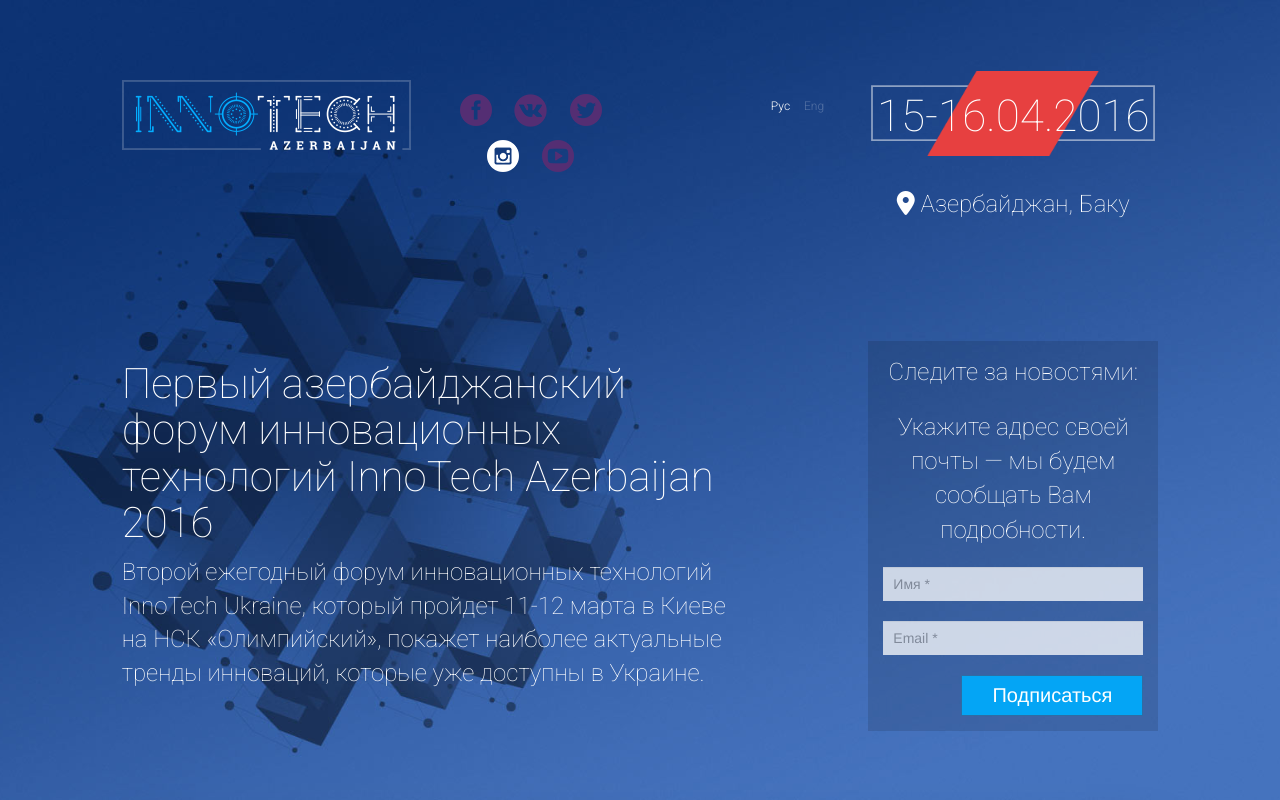
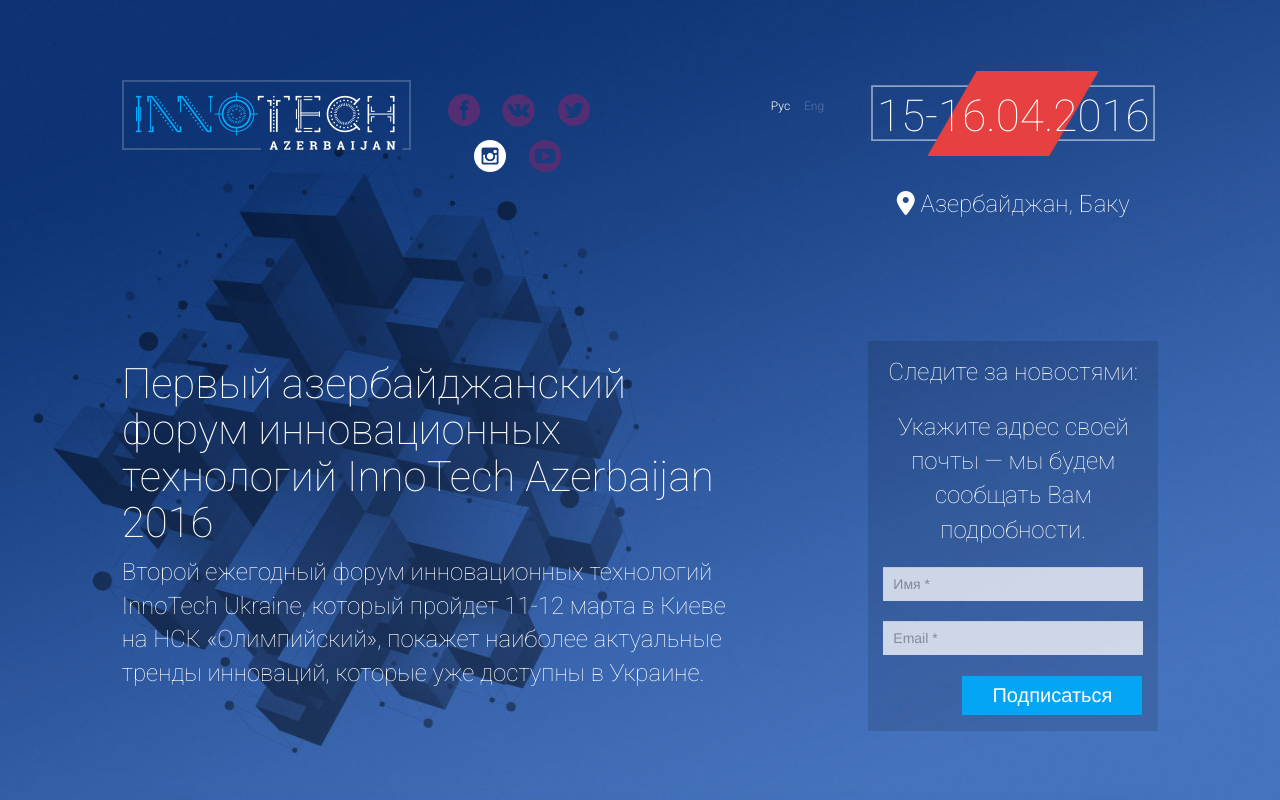
Before and after one commit to anton84des/ExpoSmile, a plain HTML site: page index.html in a window 1280 px wide. Shown: the top 800 px of the page. Drawn offline with nearby package versions, Linux system fonts and the light colour scheme.

Commit message:
mediaqueris socials

```diff
--- a/css/media.css
+++ b/css/media.css
@@ -1,3 +1,52 @@
+
+@media(max-width:1790px){
+	.change-offset{
+		margin-left: -20px;
+	}
+}
+
+@media(max-width:1760px){
+	.change-offset{
+		margin-left: -11px;
+	}
+}
+
+@media(max-width:1450px){
+	.change-offset{
+		margin-left: -20px;
+	}
+}
+
+@media(max-width:1755px){
+	.change-offset{
+		margin-left: -66px;
+	}
+}
+
+@media(max-width:1375px){
+	.change-offset{
+		margin-left: -40px;
+	}
+}
+
+@media(max-width:1315px){
+	.change-offset{
+		margin-left: -40px;
+	}
+}
+
+@media(max-width:13005px){
+	.change-offset{
+		margin-left: -30px;
+	}
+}
+
+@media(max-width:1255px){
+	.change-offset{
+		margin-left: -30px;
+	}
+}
+
 @media(max-width:1303px){
 	#date {
 		font-size: 44px;
@@ -46,6 +95,6 @@
 	}
 
 	#footer .media-left {
-	padding-right: 6px;
-}
-}
+		padding-right: 6px;
+	}
+	}}}}
```
